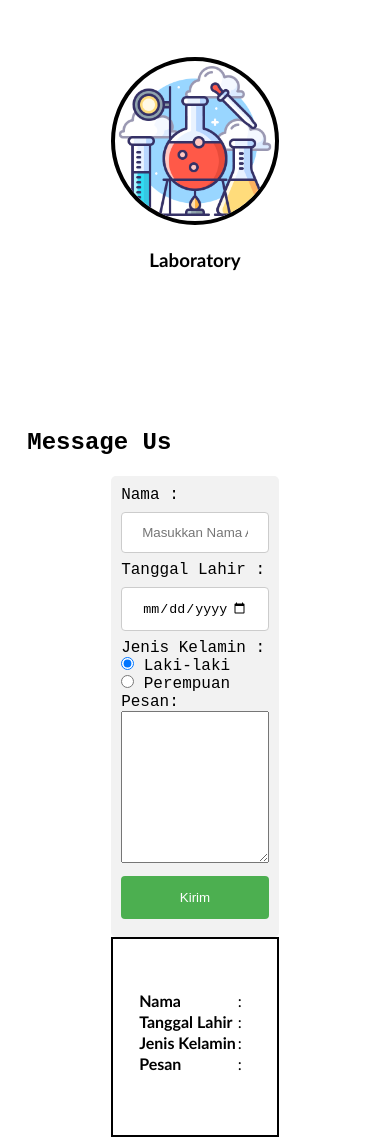
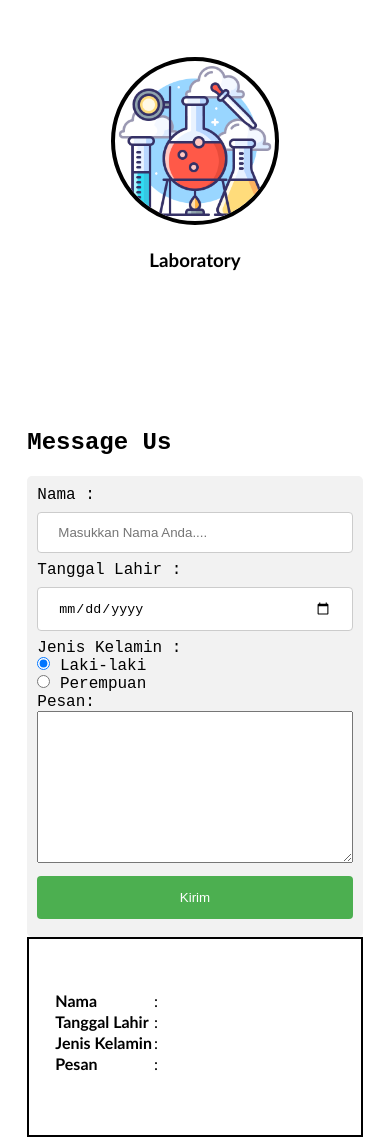
Before and after one commit to revou-fundamental-course/21-aug-23-afrizal2003, a plain HTML site: page index.html in a window 390 px wide. Shown: the part 3704-4844 px from the top of the page. Drawn offline with Linux system fonts and the light colour scheme.

Commit message:
Update style.css
edit responsive pada tampila message us

```diff
--- a/css/style.css
+++ b/css/style.css
@@ -389,7 +389,12 @@ input[type=text], select {
 @media only screen and (max-width: 600px) {
     .message .row{
         flex-direction: column;
-
+    }
+    .message .form-input{
+      width: 100%;
+    }
+    .message .table{
+      width: 100%;
     }
   }
 
```
